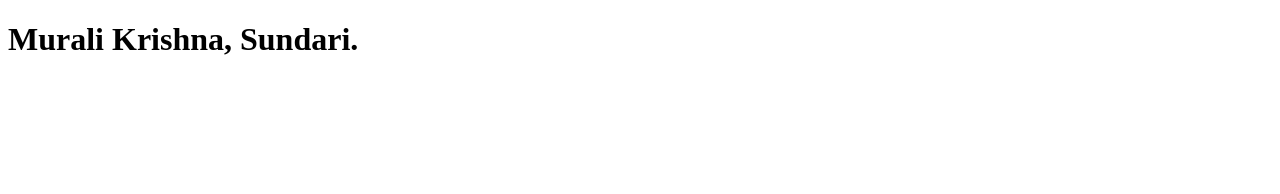
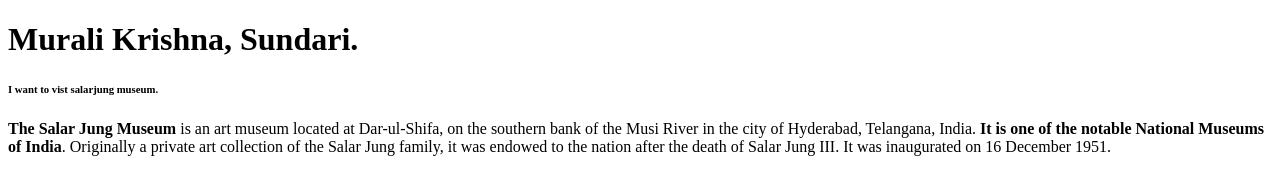
Before and after one commit to 44-563-Web-Apps-F22/44563-webapps-assignment-3-S556370, a plain HTML site: page index.html in a window 1280 px wide. Drawn offline with Linux system fonts and the light colour scheme.

Commit message:
"Added info about a must visited Museum."

```diff
--- a/index.html
+++ b/index.html
@@ -9,5 +9,7 @@
         <h1>
             Murali Krishna, Sundari.
         </h1>
+        <h6>I want to vist salarjung museum.</h6>
+        <p><b>The Salar Jung Museum</b> is an art museum located at Dar-ul-Shifa, on the southern bank of the Musi River in the city of Hyderabad, Telangana, India. <b>It is one of the notable National Museums of India</b>. Originally a private art collection of the Salar Jung family, it was endowed to the nation after the death of Salar Jung III. It was inaugurated on 16 December 1951.</p>
     </body>
 </html>
```
